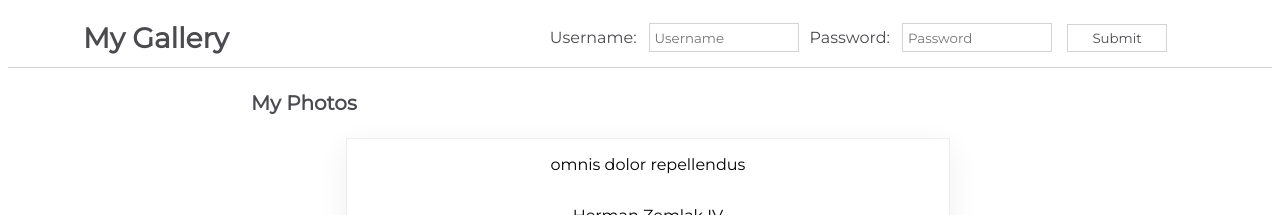
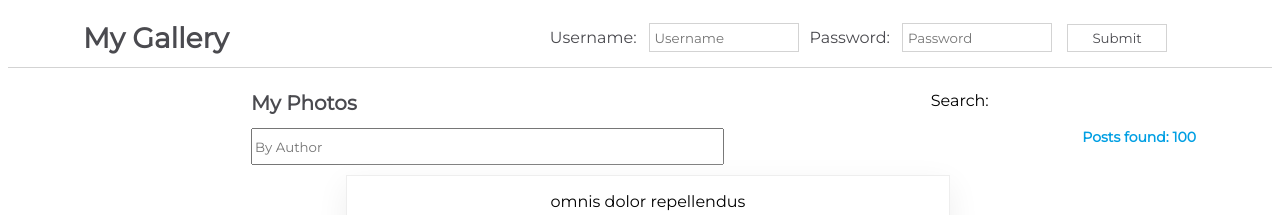
Before and after one commit to 2ndborn/react-challenge, a React (Create React App) app in the folder my-app/: page / in a window 1280 px wide. Shown: the top 215 px of the page. Built offline with nearby package versions, Linux system fonts and the light colour scheme.

Commit message:
Added filtered search

```diff
--- a/my-app/src/components/Content.js
+++ b/my-app/src/components/Content.js
@@ -9,7 +9,8 @@
     console.log('constructor called')
     super(props)
     this.state = {
-      isLoaded: false
+      isLoaded: false,
+      posts: [],
     }
   }
 
@@ -18,9 +19,19 @@
     setTimeout(() => {
       console.log('data fetched')
       this.setState({
-        isloaded: true
+        isloaded: true,
+        posts: savedPosts,
       })
     }, 2000)
+  }
+
+  handleChange = (event) => {
+    const name = event.target.value.toLowerCase()
+    const filteredPosts = savedPosts.filter((post) =>
+      post.name.toLowerCase().includes(name))
+    this.setState({
+      posts: filteredPosts,
+    })
   }
 
   render() {
@@ -29,10 +40,18 @@
       <div className={css.Content}>
         <div className={css.TitleBar}>
           <h1>My Photos</h1>
+          <label htmlFor='searchInput'>Search: </label>
+          <input
+          onChange={(event) => this.handleChange(event)}
+          type='search'
+          id='searchInput'
+          placeholder='By Author'
+          />
+          <h4>Posts found: {this.state.posts.length}</h4>
         </div>
         <div className={css.SearchResults}>
           {this.state.isloaded ? (
-            <PostItem savedPosts={savedPosts} />
+            <PostItem savedPosts={this.state.posts} />
           ) : (
             <Loader />
           )}
```
